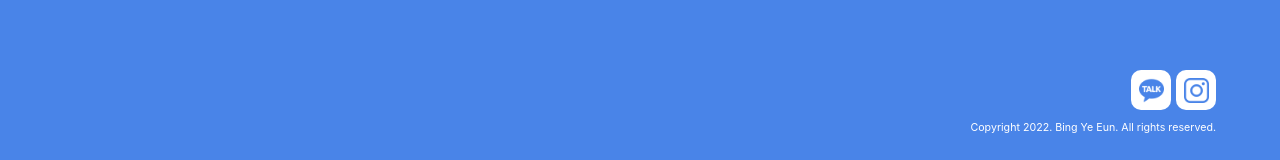
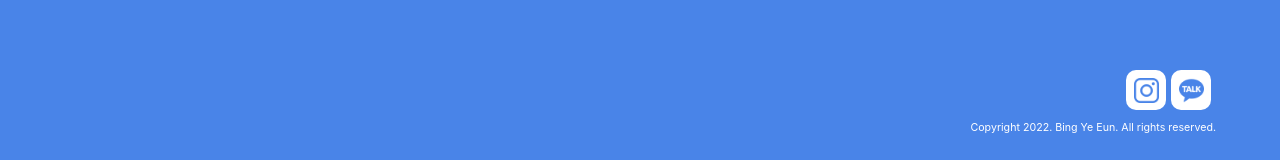
Before and after one commit to woonyBing/bingfinite, a React (Create React App) app: page /aboutme in a window 1280 px wide. Shown: the part 3932-4092 px from the top of the page. Built offline with nearby package versions, Linux system fonts and the light colour scheme.

Commit message:
footer 아이콘 이동할 링크 넣음, home에 skip 만들고 상세페이지에 위로가기 버튼 만들기, aboutme 갱신될 때 버튼 스타일 날아가는 거 / project navBar 아무 반응 없는 거 물어보기

```diff
--- a/src/App.css
+++ b/src/App.css
@@ -219,26 +219,27 @@
   margin-bottom: 10px;
   cursor: pointer;
 }
+.ftSnsInsta {
+  background-color: white;
+  width:40px;
+  height: 40px;
+  border-radius: 10px;
+  float: left;
+  display: flex;
+  justify-content: center;
+  align-items: center;
+  margin-right: 5px;
+}
 .ftSnsTalk{
   background-color: white;
   width:40px;
   height:40px;
   border-radius: 10px;
-  float:right;
+  float:left;
   display: flex;
   justify-content: center;
   align-items: center;
   margin-right: 5px;
-}
-.ftSnsInsta {
-  background-color: white;
-  width:40px;
-  height: 40px;
-  border-radius: 10px;
-  float: right;
-  display: flex;
-  justify-content: center;
-  align-items: center;
 }
 
 .ftCopyright{
--- a/src/App.js
+++ b/src/App.js
@@ -143,10 +143,14 @@ function Footer(){
         <div style={{color:'white'}}>Bing Ye Eun + Infinite</div>
       </div>
       <div className="ftSns">
-        <div className="ftSnsInsta">
+        <div className="ftSnsInsta" onClick={()=>{
+          window.open('https://www.instagram.com/')
+        }}>
         <img src={process.env.PUBLIC_URL + "/images/icon_insta.png"} width="25px"/>
         </div>
-        <div className="ftSnsTalk">
+        <div className="ftSnsTalk" onClick={()=>{
+          window.open('https://open.kakao.com/o/sqpvBcEe')
+        }}>
         <img src={process.env.PUBLIC_URL + "/images/icon_kakao.png"} width="25px"/>
         </div>
       </div>
```
